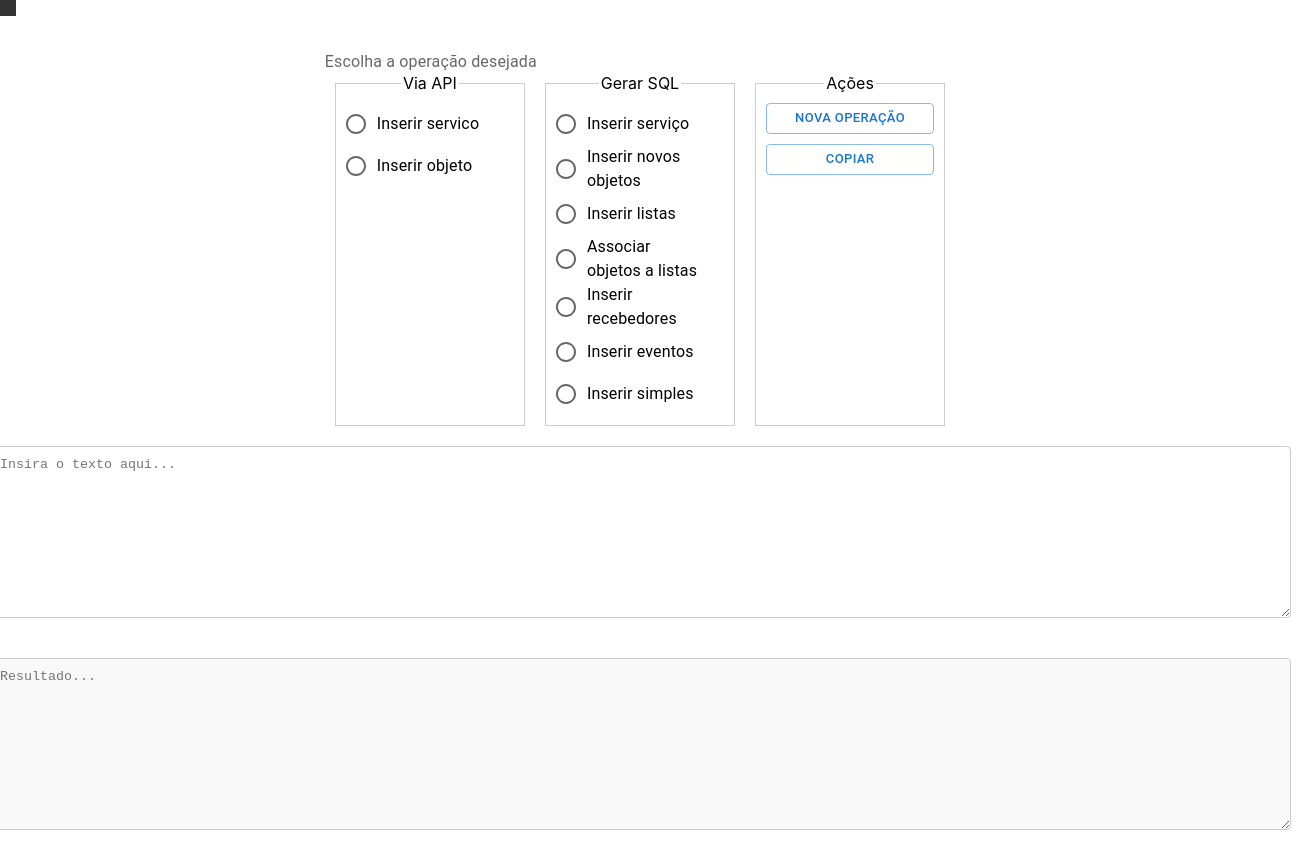
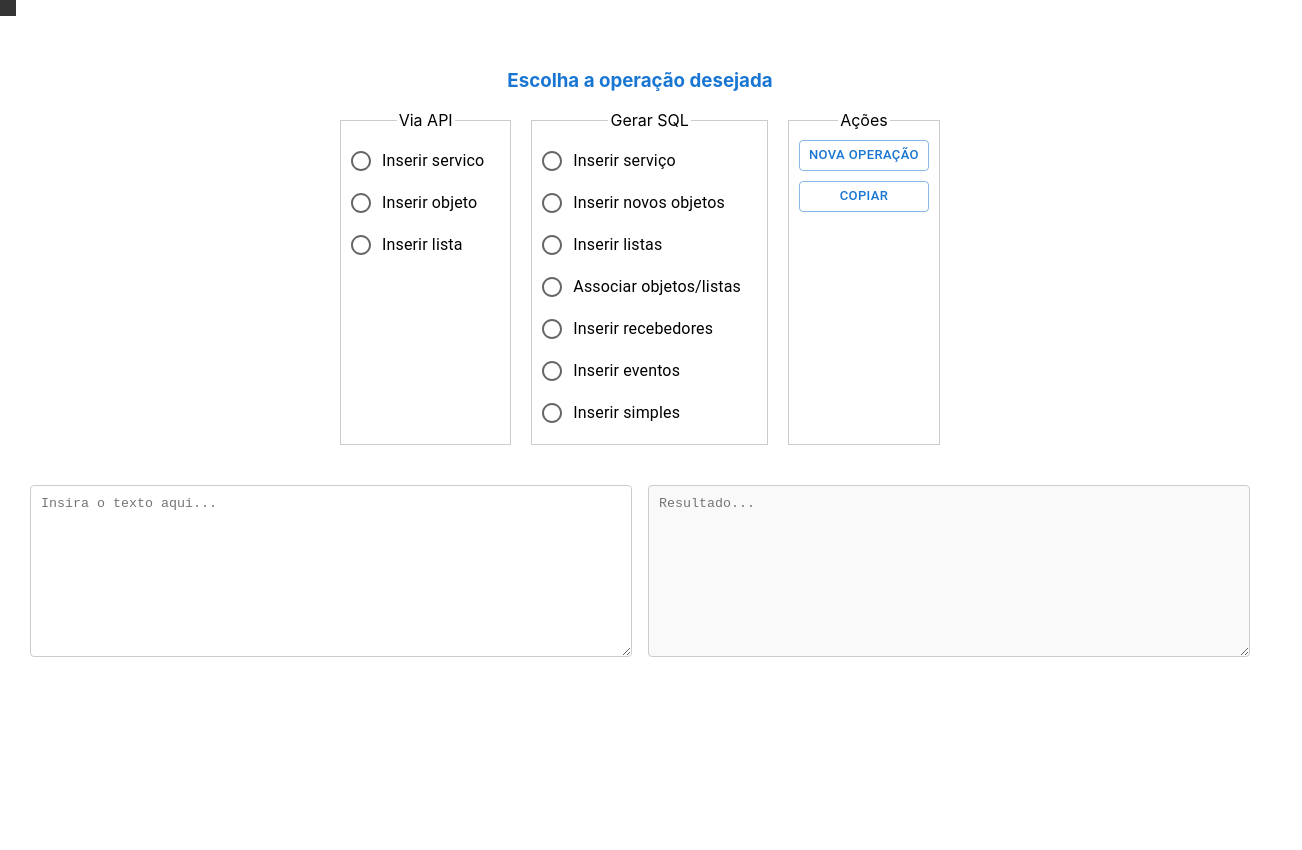
Before and after one commit to 10diieggos/sistema_gestao_entregas, a React (Create React App) app in the folder sge_app/: page /sqlconstrutor in a window 1280 px wide. Shown: the whole page, 1302 px wide, since content can reach past the window. After the commit the page ends 800 px from the top, so only its background shows below. Built offline with nearby package versions, Linux system fonts and the light colour scheme.

Commit message:
Textarea. Melhoria Interface

```diff
--- a/sge_app/src/components/sqlconstrutor/Formulario.css
+++ b/sge_app/src/components/sqlconstrutor/Formulario.css
@@ -10,12 +10,16 @@
   margin-bottom: 20px;
 }
 
+.form-label {
+  text-align: center;
+  color: #1976d2;
+}
+
 .radio-group-container {
   display: flex;
 }
 
 .radio-group-fieldset {
-  flex: 1;
   border: 1px solid #ccc;
   margin: 0 10px;
   padding: 10px;
@@ -34,8 +38,24 @@
   margin-bottom: 10px;
 }
 
+.output-textarea {
+  background-color: #f9f9f9;
+  color: #333;
+}
+
+.btn {
+  margin-top: 20px;
+}
+
+.textarea-container {
+  margin-top: 20px;
+  display: flex;
+  flex-direction: row;
+  width: 100%;
+}
+
 .textarea {
-  width: 100%;
+  flex: 1;
   padding: 10px;
   margin-top: 20px;
   margin-bottom: 20px;
@@ -44,11 +64,14 @@
   resize: vertical;
 }
 
-.output-textarea {
-  background-color: #f9f9f9;
-  color: #333;
+.textarea:first-child {
+  margin-left: 30px;
+  margin-right: 8px;
+
 }
 
-.btn {
-  margin-top: 20px;
+.output-textarea {
+  margin-left: 8px;
+  margin-right: 30px;
+
 }
--- a/sge_app/src/components/sqlconstrutor/Formulario.js
+++ b/sge_app/src/components/sqlconstrutor/Formulario.js
@@ -13,6 +13,7 @@ import insere_eventos from './insere_eventos';
 import inserir_simples from './inserir_simples';
 import api_insere_servico from './api_insere_servico';
 import api_insere_objeto from './api_insere_objeto';
+import api_insere_lista from './api_insere_lista';
 import './Formulario.css';
 
 class Formulario extends React.Component {
@@ -50,6 +51,7 @@ class Formulario extends React.Component {
       'inserir_simples': inserir_simples,
       'api_insere_servico': api_insere_servico,
       'api_insere_objeto': api_insere_objeto,
+      'api_insere_lista': api_insere_lista,
       // Adicione outras opções e métodos aqui se necessário
     };
 
@@ -67,7 +69,8 @@ class Formulario extends React.Component {
 
     const apiInsertOptions = [
       'api_insere_servico',
-      'api_insere_objeto'
+      'api_insere_objeto',
+      'api_insere_lista'
     ];
 
     const isApiInsert = apiInsertOptions.includes(this.state.selectedOption);
@@ -113,7 +116,7 @@ class Formulario extends React.Component {
     return (
       <div className="form-container">
         <FormControl className="form-control">
-          <FormLabel id="demo-radio-buttons-group-label">Escolha a operação desejada</FormLabel>
+        <h3 className="form-label" id="demo-radio-buttons-group-label">Escolha a operação desejada</h3>
           <div className="radio-group-container">
             <fieldset className="radio-group-fieldset">
               <legend className="radio-group-legend">Via API</legend>
@@ -125,6 +128,7 @@ class Formulario extends React.Component {
               >
                 <FormControlLabel value="api_insere_servico" control={<Radio />} label="Inserir servico" />
                 <FormControlLabel value="api_insere_objeto" control={<Radio />} label="Inserir objeto" />
+                <FormControlLabel value="api_insere_lista" control={<Radio />} label="Inserir lista" />
               </RadioGroup>
             </fieldset>
             <fieldset className="radio-group-fieldset">
@@ -138,7 +142,7 @@ class Formulario extends React.Component {
                 <FormControlLabel value="insere_servico" control={<Radio />} label="Inserir serviço" />
                 <FormControlLabel value="insere_novos_objetos" control={<Radio />} label="Inserir novos objetos" />
                 <FormControlLabel value="insere_listas" control={<Radio />} label="Inserir listas" />
-                <FormControlLabel value="associar_objetos_listas" control={<Radio />} label="Associar objetos a listas" />
+                <FormControlLabel value="associar_objetos_listas" control={<Radio />} label="Associar objetos/listas" />
                 <FormControlLabel value="insere_recebedores" control={<Radio />} label="Inserir recebedores" />
                 <FormControlLabel value="insere_eventos" control={<Radio />} label="Inserir eventos" />
                 <FormControlLabel value="inserir_simples" control={<Radio />} label="Inserir simples" />
@@ -160,10 +164,11 @@ class Formulario extends React.Component {
             {this.state.error}
           </Alert>}
 
+          <div className="textarea-container">
             <TextareaAutosize
               className="textarea"
               minRows={10}
-          maxRows={20}
+              rows={this.state.inputText.split('\n').length}
               value={this.state.inputText}
               onChange={this.handleInputChange}
               placeholder="Insira o texto aqui..."
@@ -172,11 +177,12 @@ class Formulario extends React.Component {
             <TextareaAutosize
               className="textarea output-textarea"
               minRows={10}
-          maxRows={20}
+              rows={this.state.inputText.split('\n').length}
               value={this.state.outputText}
               readOnly
               placeholder="Resultado..."
             />
+          </div>
       </div>
     );
   }
```
Lines whose indentation alone changed are shown as unchanged.
